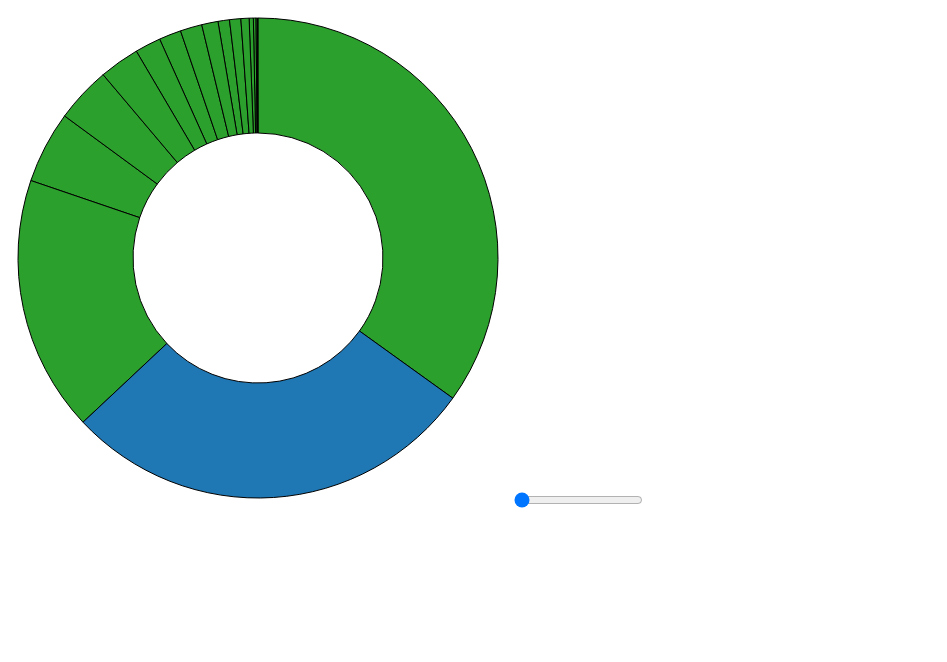
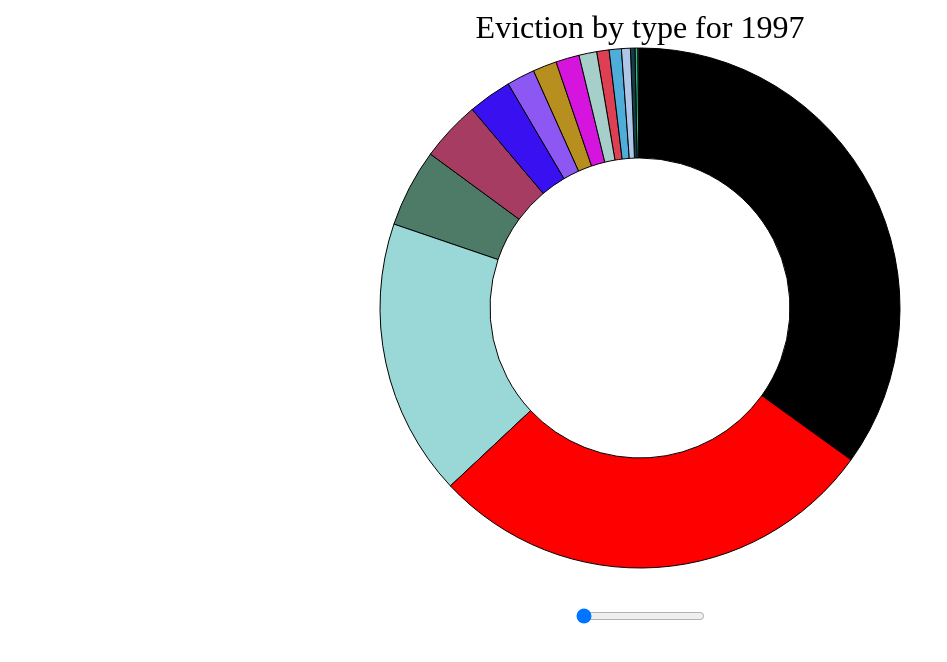
Before and after one commit to yukichikawada/sf-evictions-analysis, a website: page index.html in a window 1280 px wide. Shown: the whole page, without its empty margins (0-947 px from the left). Drawn offline with nearby package versions, Linux system fonts and the light colour scheme.

Commit message:
Add minor styling and center

```diff
--- a/app.js
+++ b/app.js
@@ -1,24 +1,43 @@
 // consts are years and hoods
-const yearsPie = [];
-for (var i = 0; i < years.length; i++) {
-  yearsPie.push(years[i].year)
-}
+
+const evictionTypes = [
+  "accessDenial", "breach", "capitalImprovement", "condoConversion",
+  "demolition", "ellisAct", "failureToSignRenewal", "illegalUse",
+  "latePayments", "leadRemediation", "nonPayment", "OMI", "nuisance",
+  "otherCause", "roommateSameUnit", "substantialRehab", "unapprovedSubtenant"
+];
+
+const colors = [
+  "#28c383", "#4e7b68", "#dd4053", "#cefe77", "#4fadd9",
+  "#872f53", "#40386a", "#133d48", "#b78f1e", "#e9b43a",
+  "#8c57f2", "#99d8d7", "#a73c62", "#3911f0", "#d515de", "#aec7e8",
+  "#a7cfc9", "black", "red", "#bac78e"
+];
 
 let colorScale = d3.scaleOrdinal()
-                      .domain(yearsPie)
-                      .range(d3.schemeCategory10);
+                      .domain(evictionTypes)
+                      .range(colors);
 
 const minYear = d3.min(years, d => d.year);
 const maxYear = d3.max(years, d => d.year);
-const width = 500;
-const height = 500;
+const width = 600;
+const height = 600;
 
-d3.select('svg')
-    .attr('width', width)
-    .attr('height', height)
-  .append('g')
+let svg = d3.select('svg')
+              .attr('width', width)
+              .attr('height', height);
+
+svg.append('g')
     .attr('transform', 'translate(' + width / 2 + ',' + height / 2 + ')')
     .classed('chart', true);
+
+svg.append('text')
+      .classed('title', true)
+      .attr('x', width / 2)
+      .attr('y', 30)
+      .style('font-size', '2em')
+      .style('text-anchor', 'middle');
+
 
 makePieChart(minYear);
 
@@ -40,8 +59,8 @@ function makePieChart(year) {
                       .value(d => d[Object.keys(d)[0]])(yearData);
 
   let path = d3.arc()
-                  .outerRadius(width / 2 - 10)
-                  .innerRadius(width / 4);
+                  .outerRadius(width / 4)
+                  .innerRadius(width / 2 - 40);
 
   let update = d3.select('.chart')
                   .selectAll('.arc')
@@ -56,7 +75,14 @@ function makePieChart(year) {
     .append('path')
       .classed('arc', true)
     .merge(update)
-      .attr('fill', d => colorScale(d.data.year))
+      .attr('fill', d => {
+        let key = "";
+        key = Object.keys(d.data)[0];
+        return colorScale(key);
+      })
       .attr('stroke', 'black')
       .attr('d', path);
+
+  d3.select(".title")
+    .text("Eviction by type for " + year);
 }
--- a/index.html
+++ b/index.html
@@ -3,6 +3,7 @@
   <head>
     <meta charset="utf-8">
     <title>SF Evictions Analysis</title>
+    <link rel="stylesheet" href="styles.css">
   </head>
   <body>
     <svg
--- /dev/null
+++ b/styles.css
@@ -0,0 +1,4 @@
+svg, input {
+  margin: 0 auto;
+  display: block;
+}
```
